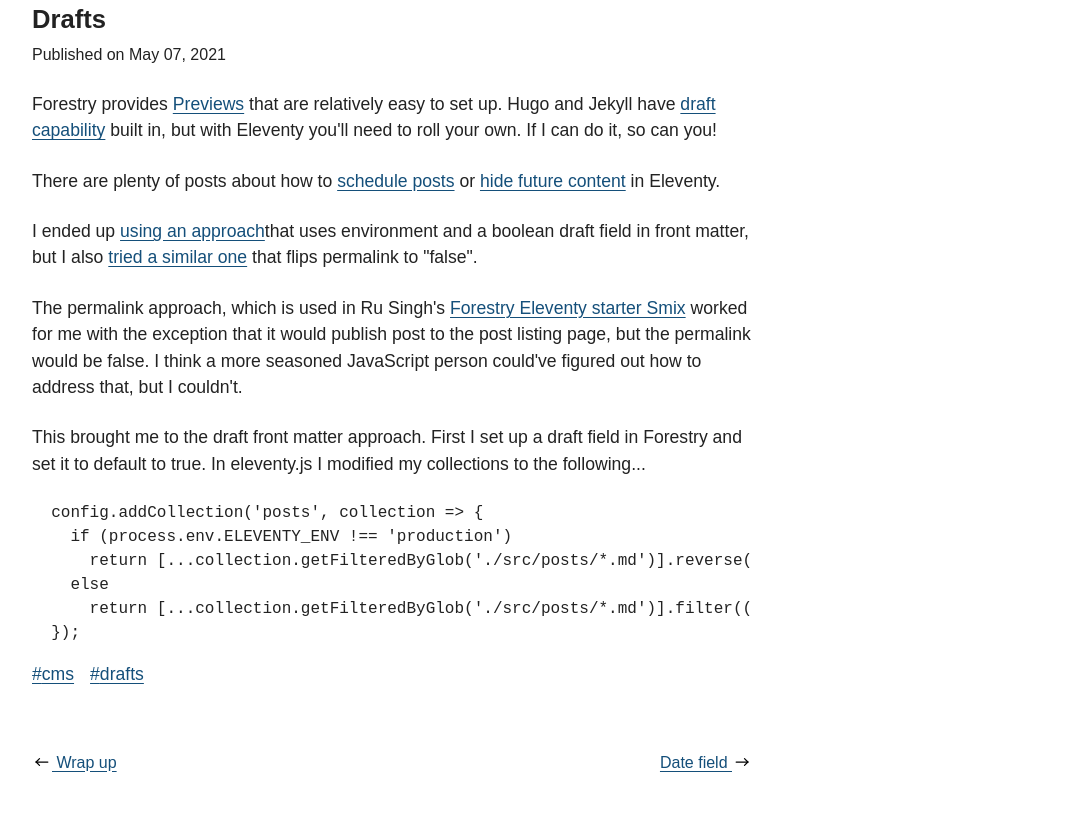
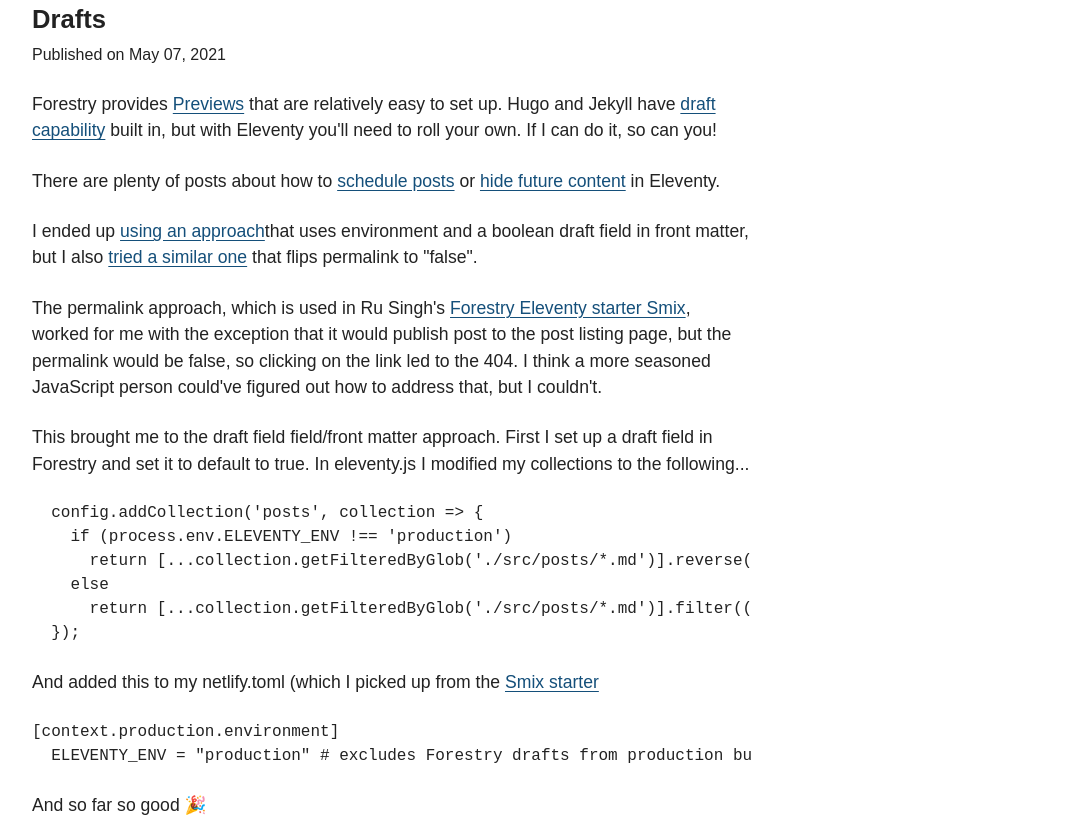
Before and after one commit to superterrific/cms-test, an Eleventy site: page src/posts/drafts.md in a window 1280 px wide. Shown: the part 119-952 px from the top of the page, without its empty margins (88-1175 px from the left). Before the commit the page ends 926 px from the top, so only its background shows below. Built offline with nearby package versions, Linux system fonts and the light colour scheme; Eleventy itself is replaced by a stand-in of ours; code samples lack their colours; files that its build step writes are made by us from their sources.

Commit message:
Update from Forestry.io Dana Byerly updated src/posts/drafts.md

````diff
--- a/src/posts/drafts.md
+++ b/src/posts/drafts.md
@@ -17,9 +17,9 @@
 
 I ended up [using an approach](https://11ta.netlify.app/2020/09/20/v110-brings-draft-posts/)that uses environment and a boolean draft field in front matter, but I also [tried a similar one](https://rusingh.com/2020/05/14/eleventy-exclude-draft-collection-items-programmatically/) that flips permalink to "false".
 
-The permalink approach, which is used in Ru Singh's [Forestry Eleventy starter Smix](https://github.com/hirusi/smix-eleventy-starter) worked for me with the exception that it would publish post to the post listing page, but the permalink would be false. I think a more seasoned JavaScript person could've figured out how to address that, but I couldn't.
+The permalink approach, which is used in Ru Singh's [Forestry Eleventy starter Smix](https://github.com/hirusi/smix-eleventy-starter), worked for me with the exception that it would publish post to the post listing page, but the permalink would be false, so clicking on the link led to the 404. I think a more seasoned JavaScript person could've figured out how to address that, but I couldn't.
 
-This brought me to the draft front matter approach. First I set up a draft field in Forestry and set it to default to true. In eleventy.js I modified my collections to the following...
+This brought me to the draft field field/front matter approach. First I set up a draft field in Forestry and set it to default to true. In eleventy.js I modified my collections to the following...
 
 ```js
   config.addCollection('posts', collection => {
@@ -29,3 +29,13 @@
       return [...collection.getFilteredByGlob('./src/posts/*.md')].filter((post) => !post.data.draft).reverse();
   });
 ```
+
+And added this to my netlify.toml (which I picked up from the [Smix starter](https://github.com/hirusi/smix-eleventy-starter)
+
+```html
+[context.production.environment]
+  ELEVENTY_ENV = "production" # excludes Forestry drafts from production build
+```
+And so far so good 🎉
+
+As long as the post is set to "draft" it's viewable in the Preview site but doesn't "publish". I've updated the post and saved it a couple of times to test it out. I also set a previously published post to draft and that worked too.
````
